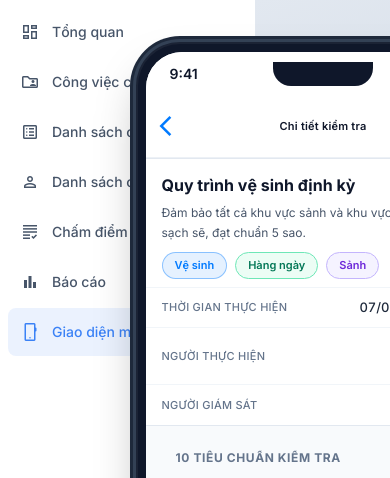
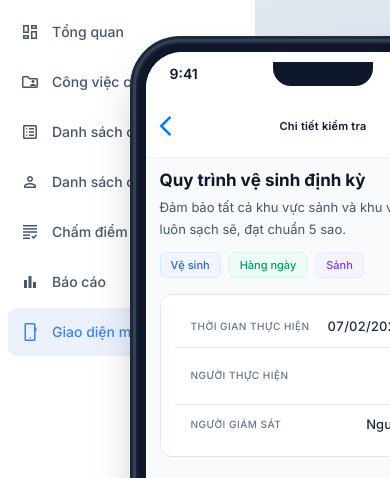
Before and after one commit to letienkhang/todo-standards, a plain HTML site: page ui-mobile.html in a window 390 px wide. Shown: the top 478 px of the page. Drawn offline with nearby package versions, Linux system fonts and the light colour scheme.

Commit message:
Cậo nhật lại mobile
sdgs

```diff
--- a/ui-mobile.html
+++ b/ui-mobile.html
@@ -362,32 +362,33 @@
             </div>
             <main class="flex-1 min-h-0 overflow-y-auto overflow-x-hidden no-scrollbar pb-24">
                 <div id="standard-sections-container" class="max-w-full overflow-x-hidden">
-                    <div class="-mx-[14px] w-[calc(100%+28px)] pt-0 pb-2">
-                        <div class="rounded-none border-x-0 border-slate-200 dark:border-slate-700 bg-white dark:bg-slate-900 border-t border-b w-full overflow-hidden">
-                            <div class="p-4 pb-3">
-                                <h4 class="text-[16px] font-bold text-slate-900 dark:text-white mb-2 leading-tight">Quy trình vệ sinh định kỳ</h4>
-                                <p class="text-[12px] text-slate-600 dark:text-slate-400 leading-relaxed mb-4">Đảm bảo tất cả khu vực sảnh và khu vực công cộng luôn sạch sẽ, đạt chuẩn 5 sao.</p>
-                                <div class="flex flex-wrap gap-2">
-                                    <span class="inline-flex items-center px-3 py-1 rounded-full text-[11px] font-semibold bg-primary/10 text-primary border border-primary/40 dark:bg-primary/20 dark:border-primary/50">Vệ sinh</span>
-                                    <span class="inline-flex items-center px-3 py-1 rounded-full text-[11px] font-semibold bg-emerald-50 text-emerald-700 border border-emerald-300 dark:bg-emerald-900/30 dark:text-emerald-300 dark:border-emerald-600">Hàng ngày</span>
-                                    <span class="inline-flex items-center px-3 py-1 rounded-full text-[11px] font-semibold bg-violet-50 text-violet-700 border border-violet-300 dark:bg-violet-900/30 dark:text-violet-300 dark:border-violet-600">Sảnh</span>
+                    <div class="pt-3 pb-2">
+                        <div class="px-0 pb-4">
+                            <h4 class="text-[17px] font-bold text-slate-900 dark:text-white mb-1.5 leading-tight">Quy trình vệ sinh định kỳ</h4>
+                            <p class="text-[13px] text-slate-600 dark:text-slate-400 leading-relaxed mb-3">Đảm bảo tất cả khu vực sảnh và khu vực công cộng luôn sạch sẽ, đạt chuẩn 5 sao.</p>
+                            <div class="flex flex-wrap gap-2">
+                                <span class="inline-flex items-center px-2.5 py-1 rounded-md text-[11px] font-medium bg-blue-50 text-blue-600 dark:bg-blue-900/30 dark:text-blue-300 border border-blue-100 dark:border-blue-800">Vệ sinh</span>
+                                <span class="inline-flex items-center px-2.5 py-1 rounded-md text-[11px] font-medium bg-emerald-50 text-emerald-600 dark:bg-emerald-900/30 dark:text-emerald-300 border border-emerald-100 dark:border-emerald-800">Hàng ngày</span>
+                                <span class="inline-flex items-center px-2.5 py-1 rounded-md text-[11px] font-medium bg-violet-50 text-violet-600 dark:bg-violet-900/30 dark:text-violet-300 border border-violet-100 dark:border-violet-800">Sảnh</span>
+                            </div>
+                        </div>
+                        <div class="rounded-xl bg-white dark:bg-slate-900 border border-slate-200 dark:border-slate-700 overflow-hidden">
+                            <div class="flex items-center justify-between gap-3 px-4 py-3 border-b border-slate-200 dark:border-slate-700">
+                                <span class="text-[10px] font-medium text-slate-500 dark:text-slate-400 uppercase tracking-wider">Thời gian thực hiện</span>
+                                <span class="text-[13px] font-medium text-slate-800 dark:text-slate-200 tabular-nums">07/02/2025 • 08:00</span>
+                            </div>
+                            <div class="flex items-center justify-between gap-3 px-4 py-3 border-b border-slate-200 dark:border-slate-700">
+                                <span class="text-[10px] font-medium text-slate-500 dark:text-slate-400 uppercase tracking-wider">Người thực hiện</span>
+                                <div class="relative flex items-center justify-end">
+                                    <img src="https://picsum.photos/80/80?random=avatar" alt="" class="w-10 h-10 rounded-full object-cover flex-shrink-0" />
+                                    <button type="button" class="absolute bottom-0 right-0 w-5 h-5 rounded-full bg-sky-400 dark:bg-sky-500 flex items-center justify-center text-white active:scale-95 transition-transform" aria-label="Chọn người thực hiện">
+                                        <span class="material-symbols-outlined text-[12px] leading-none">add</span>
+                                    </button>
                                 </div>
                             </div>
-                            <div class="border-t border-slate-100 dark:border-slate-800">
-                                <div class="flex items-center justify-between gap-3 px-4 py-3 border-b border-slate-100 dark:border-slate-800">
-                                    <span class="text-[11px] font-medium text-slate-500 dark:text-slate-400 uppercase tracking-wide">Thời gian thực hiện</span>
-                                    <p class="text-[13px] text-slate-800 dark:text-slate-200 font-medium tabular-nums">07/02/2025 · 08:00</p>
-                                </div>
-                                <div class="flex items-center justify-between gap-3 px-4 py-3 border-b border-slate-100 dark:border-slate-800">
-                                    <span class="text-[11px] font-medium text-slate-500 dark:text-slate-400 uppercase tracking-wide">Người thực hiện</span>
-                                    <button type="button" class="w-9 h-9 rounded-full border-2 border-dashed border-primary/50 dark:border-primary/60 bg-primary/5 dark:bg-primary/10 flex items-center justify-center text-primary active:scale-95 transition-transform" aria-label="Chọn người thực hiện">
-                                        <span class="material-symbols-outlined text-[22px]">add</span>
-                                    </button>
-                                </div>
-                                <div class="flex items-center justify-between gap-3 px-4 py-3">
-                                    <span class="text-[11px] font-medium text-slate-500 dark:text-slate-400 uppercase tracking-wide">Người giám sát</span>
-                                    <p class="text-[13px] text-slate-800 dark:text-slate-200 font-medium">Nguyễn Văn A</p>
-                                </div>
+                            <div class="flex items-center justify-between gap-3 px-4 py-3">
+                                <span class="text-[10px] font-medium text-slate-500 dark:text-slate-400 uppercase tracking-wider">Người giám sát</span>
+                                <span class="text-[13px] font-medium text-slate-800 dark:text-slate-200">Nguyễn Văn A</span>
                             </div>
                         </div>
                     </div>
```
